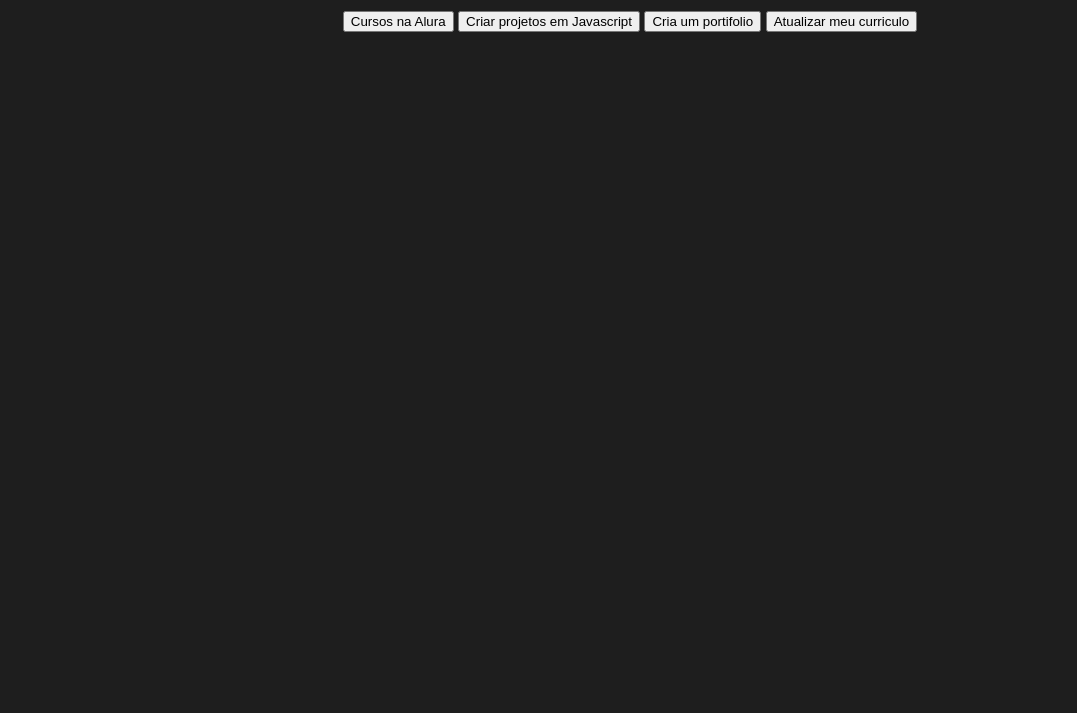
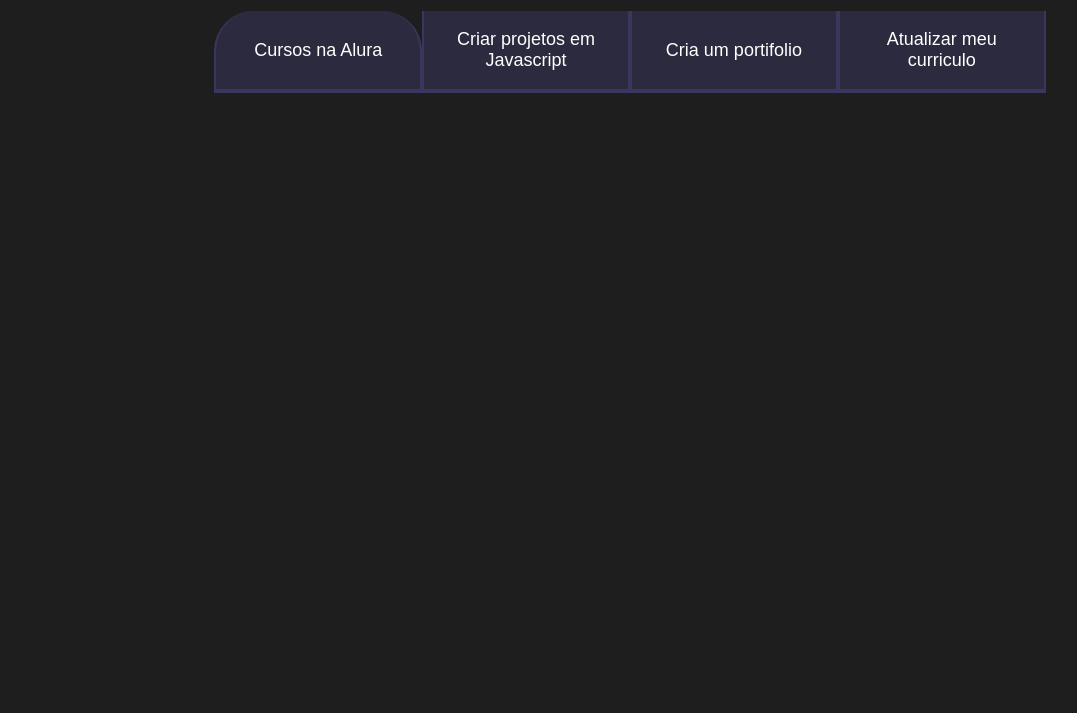
Before and after one commit to kel224/JavaScript-projeto-de-vida, a plain HTML site: page index.html in a window 1280 px wide. Shown: the part 87-800 px from the top of the page, without its empty margins (10-1087 px from the left). Drawn offline with Linux system fonts and the light colour scheme.

Commit message:
Add files via upload

```diff
--- a/style.css
+++ b/style.css
@@ -40,4 +40,27 @@ body{
 
 .botao{
     font-family: "Chakra Petch", sans-serif;
+    background-color: var(--botao-inativo);
+    color: var(--branco);
+    display: flex;
+    justify-content: center;
+    padding: 1em;
+    font-size: 18px;
+    align-items: center;
+    width: 100%;
+    border-bottom: 4px solid var(--botao-ativo);
+    border-left: 2px solid var(--botao-ativo);
+    border-right: 2px solid var(--botao-ativo);
+    border-top: none;
 }
+
+.botao:first-child{
+    border-radius: 40px 40px 0 0;
+}
+
+@media screen and (min-width: 768px) {
+    .botoes{
+        display: flex;
+    }
+
+}
```
